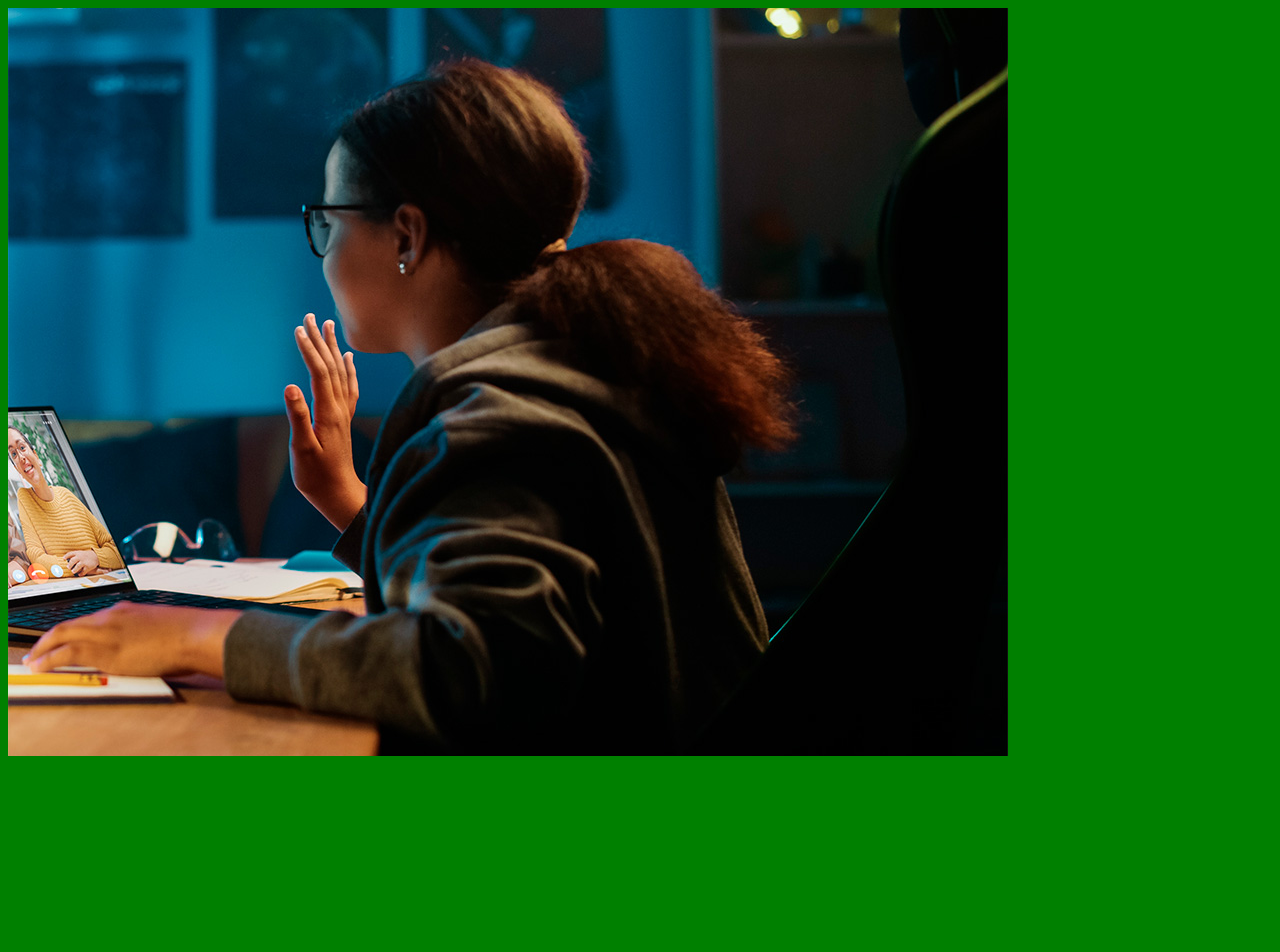
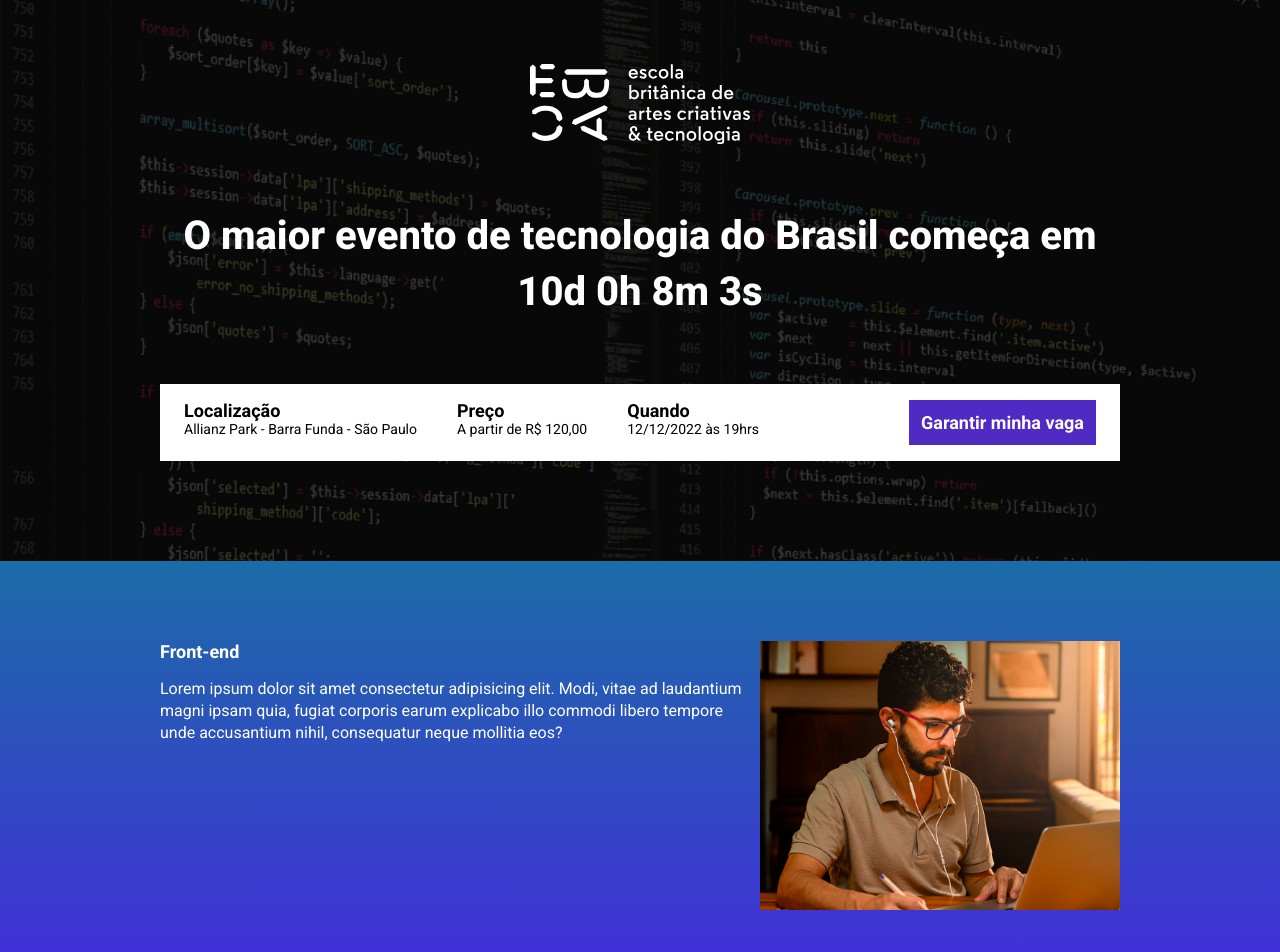
Before and after one commit to GeorgeBrookss/EBAC_tech_talks, a website built with Parcel: page src/index.html in a window 1280 px wide. Shown: the top 952 px of the page. Before the commit the page ends 800 px from the top, so only its background shows below. Built offline with nearby package versions, Linux system fonts and the light colour scheme.

Commit message:
regressiva

```diff
--- a/package.json
+++ b/package.json
@@ -1,10 +1,10 @@
 {
   "name": "landing-page-evento",
   "version": "1.0.0",
-  "main": "index.js",
   "scripts": {
     "dev": "parcel src/index.html src/styles/main.scss src/scripts/main.js",
-    "test": "echo \"Error: no test specified\" && exit 1"
+    "test": "echo \"Error: no test specified\" && exit 1",
+    "build": "parcel build src/index.html"
   },
   "keywords": [],
   "author": "",
--- a/src/index.html
+++ b/src/index.html
@@ -1,17 +1,93 @@
 <!DOCTYPE html>
-<html lang="en">
+<html lang="pt-BR">
 <head>
     <meta charset="UTF-8">
     <meta name="viewport" content="width=device-width, initial-scale=1.0">
+    <link rel="preconnect" href="https://fonts.googleapis.com">
+    <link rel="preconnect" href="https://fonts.gstatic.com" crossorigin>
+    <link href="https://fonts.googleapis.com/css2?family=Roboto:ital,wght@0,100..900;1,100..900&display=swap" rel="stylesheet">
     <link rel="stylesheet" href="./styles/main.scss">
-    <title>Document</title>
+    <link rel="stylesheet" href="https://unpkg.com/aos@next/dist/aos.css" />
+
+    <title>EBAC Tech Talks</title>
 </head>
 <body>
-    <img src="./images/backend.png" alt="">
+    <header class="hero">
+        <div class="container">
+            <img class="hero__logo" src="./images/ebac_logo.svg" alt="ebac">
+            <p class="hero__text">
+                O maior evento de tecnologia do Brasil começa em <span id="contador"></span>
+            </p>
+            <div class="infos-bar">
+                <ul class="infos-bar__infos">
+                    <li class="infos-bar__infos__item">
+                        <b>Localização</b>
+                        Allianz Park - Barra Funda - São Paulo
+                    </li>
+                    <li class="infos-bar__infos__item">
+                        <b>Preço</b>
+                        A partir de R$ 120,00
+                    </li>
+                    <li class="infos-bar__infos__item">
+                        <b>Quando</b>
+                        12/12/2022 às 19hrs
+                    </li>
+                </ul>
+                <a class="button button--primary" href="#">Garantir minha vaga</a>
+            </div>
+        </div>
+    </header>
+
+    <section class="event event--frontend" >
+        <div class="container" data-aos="fade-right">
+            <div class="event__details">
+                <h2 class="event__details__title">Front-end</h2>
+                <p class="event__details__description">
+                    Lorem ipsum dolor sit amet consectetur adipisicing elit. Modi, vitae ad laudantium magni ipsam quia, fugiat corporis earum explicabo illo commodi libero tempore unde accusantium nihil, consequatur neque mollitia eos?
+                </p>
+            </div>
+            <img class="event__image" src="./images/frontend.png" alt="frontend">
+        </div>
+    </section>
+    <section class="event event--ui-ux event--image-left">
+        <div class="container"  data-aos="fade-left">
+            <div class="event__details">
+                <h2 class="event__details__title">UI/UX</h2>
+                <p class="event__details__description">
+                    Lorem ipsum dolor sit amet consectetur adipisicing elit. Modi, vitae ad laudantium magni ipsam quia, fugiat corporis earum explicabo illo commodi libero tempore unde accusantium nihil, consequatur neque mollitia eos?
+                </p>
+            </div>
+            <img class="event__image" src="./images/ui-ux.png" alt="frontend">
+        </div>
+    </section>
+    <section class="event event--data-science">
+        <div class="container"  data-aos="fade-right">
+            <div class="event__details">
+                <h2 class="event__details__title">Data Science</h2>
+                <p class="event__details__description">
+                    Lorem ipsum dolor sit amet consectetur adipisicing elit. Modi, vitae ad laudantium magni ipsam quia, fugiat corporis earum explicabo illo commodi libero tempore unde accusantium nihil, consequatur neque mollitia eos?
+                </p>
+            </div>
+            <img class="event__image" src="./images/data.png" alt="frontend">
+        </div>
+    </section>
+    <section class="event event--backend event--image-left" >
+        <div class="container"  data-aos="fade-left">
+            <div class="event__details">
+                <h2 class="event__details__title">Back-end</h2>
+                <p class="event__details__description">
+                    Lorem ipsum dolor sit amet consectetur adipisicing elit. Modi, vitae ad laudantium magni ipsam quia, fugiat corporis earum explicabo illo commodi libero tempore unde accusantium nihil, consequatur neque mollitia eos?
+                </p>
+            </div>
+            <img class="event__image" src="./images/backend.png" alt="frontend">
+        </div>
+    </section>
 
 
 
+    <script src="https://unpkg.com/aos@next/dist/aos.js"></script>
 
     <script src="./scripts/main.js"></script>
+
 </body>
 </html>
--- a/src/scripts/main.js
+++ b/src/scripts/main.js
@@ -0,0 +1,32 @@
+AOS.init();
+
+const dataEvento = new Date('Mar 12, 2025 19:00:00')
+const timeStampDoEvento = dataEvento.getTime();
+
+const contaHoras = setInterval(function(){
+    const agora = new Date();
+    const timeStampAtual = agora.getTime();
+
+    const distanciaAteOEvento = timeStampDoEvento - timeStampAtual;
+
+
+    const diasEmMs = 1000 * 60 * 60 * 24;
+    const horasEmMs = 1000 * 60 * 60;
+    const minutosEmMs = 1000 * 60;
+
+
+    const diasAteOEvento =  Math.floor(distanciaAteOEvento / diasEmMs);
+    const horasAteOEvento = Math.floor ((distanciaAteOEvento % diasEmMs) / horasEmMs);
+    const minutosAteOEvento = Math.floor((distanciaAteOEvento % horasEmMs) / minutosEmMs);
+    const segundosAteOEvento = Math.floor((distanciaAteOEvento % minutosEmMs) / 1000)
+
+
+
+    document.getElementById('contador').innerHTML = `${diasAteOEvento}d ${horasAteOEvento}h ${minutosAteOEvento}m ${segundosAteOEvento}s`;
+
+    if(distanciaAteOEvento < 0){
+        clearInterval(contaHoras)
+        document.getElementById('contador').innerHTML = 'Evento expirado';
+
+    }
+}, 1000);
--- /dev/null
+++ b/src/styles/_event.scss
@@ -0,0 +1,72 @@
+@use 'variables';
+
+
+.event{
+    padding: 80px 0;
+
+
+    &--frontend{
+        background-image: linear-gradient(variables.$blue1, variables.$blue2);
+    }
+    &--ui-ux{
+        background-image: linear-gradient(variables.$blue2, variables.$pink);
+    }
+    &--data-science{
+        background-image: linear-gradient(variables.$pink, variables.$yellow);
+    }
+    &--backend{
+        background-image: linear-gradient(variables.$yellow, variables.$pink);
+    }
+
+
+
+    &--image-left{
+        .container{
+            gap: 40px;
+            flex-direction: row-reverse;
+
+        }
+    }
+    .container{
+
+        display: flex;
+
+        @media(max-width: 640px){
+            display: block;
+        }
+    }
+    &__image{
+        max-width: 360px;
+
+        @media(max-width: 640px){
+            width: 100%;
+        }
+    }
+    &__details{
+
+
+        @media(max-width: 640px){
+            margin-right: 0;
+            margin-bottom: 16px;
+        }
+        &__title{
+            margin-bottom: 16px;
+            font-size: 18px;
+            font-weight: bold;
+        }
+
+
+
+        &__description{
+            font-size: 16px;
+            line-height: 22px;
+
+        }
+
+
+
+    }
+
+
+
+}
--- /dev/null
+++ b/src/styles/_hero.scss
@@ -0,0 +1,55 @@
+@use 'variables';
+
+
+.hero{
+    padding-top: 64px ;
+    padding-bottom: 100px;
+    background-image: url(../images/fundo.png);
+    background-size: cover;
+    position: relative;
+
+    .container{
+        position: relative;
+    }
+
+    &::before{
+        position: absolute;
+        left: 0;
+        top: 0;
+        width: 100%;
+        height: 100%;
+        background-color: variables.$textColor2;
+        opacity: 0.7;
+        content: "";
+    }
+
+    &__logo{
+        display: block;
+        margin: 0 auto;
+        height: 80px;
+    }
+    &__text{
+        margin-top: 64px;
+        margin-bottom: 64px;
+        text-align: center;
+        font-size: 40px;
+        line-height: 56px;
+        font-weight: 800;
+
+    }
+
+
+    @media(max-width: 640px){
+        padding: 40px 0;
+        &__logo{
+            height: 40px;
+        }
+
+        &__text{
+            font-size: 22px;
+            line-height: 24px;
+            margin: 24px 0;
+        }
+
+    }
+}
--- /dev/null
+++ b/src/styles/_variables.scss
@@ -0,0 +1,7 @@
+$blue1: #1B6CA7;
+$blue2: #442BDB;
+$textColor: #fff;
+$textColor2: #000;
+$buttonColor: #4F2AC3;
+$pink: #89223B;
+$yellow: #9C791D;
--- /dev/null
+++ b/src/styles/components/_buttons.scss
@@ -0,0 +1,27 @@
+@use '../variables';
+
+
+.button{
+    padding: 12px;
+    font-size: 18px;
+    font-weight: bold;
+    text-decoration: none;
+    text-align: center;
+    white-space: nowrap;
+
+
+    &--primary{
+        color: variables.$textColor;
+        background-color: variables.$buttonColor;
+    }
+
+    @media(max-width: 640px){
+        display: block;
+        width: 100%;
+    }
+
+    @media(max-width: 1024px){
+        display: flex;
+        align-items: center;
+    }
+}
--- /dev/null
+++ b/src/styles/components/_infos_bar.scss
@@ -0,0 +1,48 @@
+@use '../variables';
+
+
+.infos-bar{
+    padding: 16px 24px;
+    background-color: variables.$textColor;
+    display: flex;
+    justify-content: space-between;
+
+
+
+    &__infos{
+        gap: 40px;
+        display: flex;
+        &__item{
+            font-size: 14px;
+            color: variables.$textColor2;
+            b{
+                font-size: 18px;
+                display: block;
+                color: variables.$textColor2;
+            }
+
+        }
+
+
+
+    }
+
+
+
+@media(max-width: 640px){
+    display: block;
+
+    &__infos{
+        display: block;
+
+        &__item{
+            margin-bottom: 24px;
+        }
+    }
+}
+    @media(max-width: 1024px){
+        &__infos{
+            gap: 16px;
+        }
+    }
+}
--- a/src/styles/main.scss
+++ b/src/styles/main.scss
@@ -1,3 +1,37 @@
-body{
-    background-color: green;
+@use 'hero';
+@use './components/infos_bar';
+@use './components/buttons';
+@use 'event';
+@use './variables';
+
+
+
+
+
+
+
+*{
+    margin: 0;
+    padding: 0;
+    box-sizing: border-box;
+    font-family: 'Roboto', sans-serif;
+    color: variables.$textColor;
+    list-style: none;
+
 }
+
+
+
+.container{
+    max-width: 960px;
+    width: 100%;
+    margin: 0 auto;
+
+    @media(max-width: 640px){
+        max-width: 80%;
+    }
+
+    @media(max-width: 1024px){
+        max-width: 90%;
+    }
+}
```
